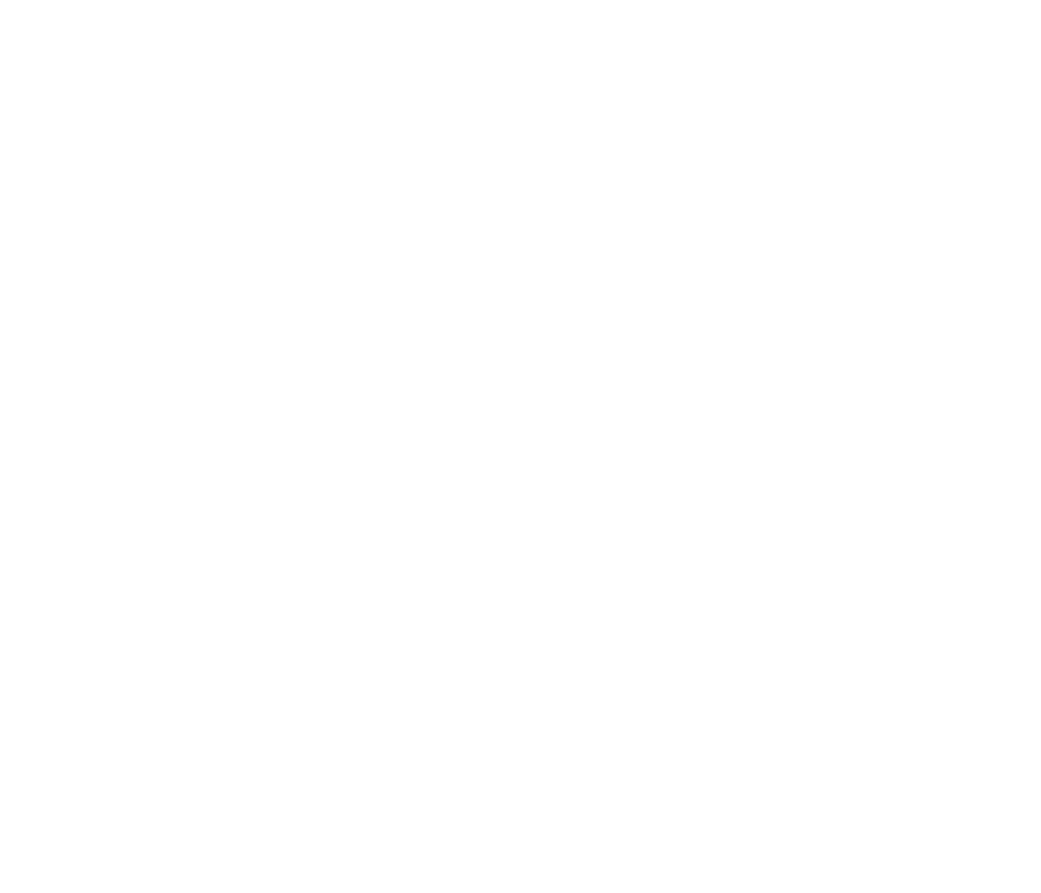
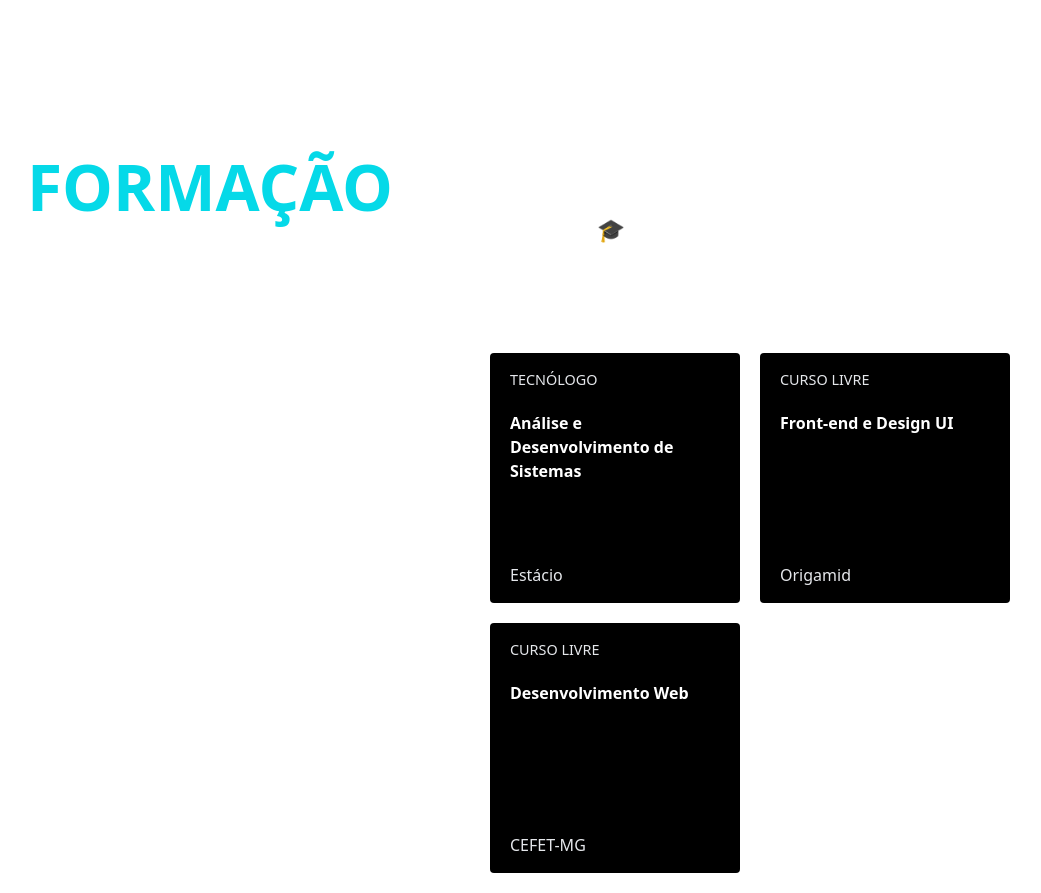
Before and after one commit to pedromakaveli/portfolio, a Vue app: page / in a window 1280 px wide. Shown: the part 1740-2633 px from the top of the page, without its empty margins (150-1191 px from the left). Before the commit the page ends 2599 px from the top, so only its background shows below. Built offline with nearby package versions, Linux system fonts and the light colour scheme.

Commit message:
Alter formation section

```diff
--- a/src/components/formacaoSection.vue
+++ b/src/components/formacaoSection.vue
@@ -1,27 +1,24 @@
 <template>
     <!-- Inicia a div do portfolio -->
-    <div class="mt-20 pt-10 md:pt-20 pb-5 px-20 min-h-screen">
-        <div class="container mx-auto">
-            <h1 data-aos="fade-right" data-aos-duration="600" id="formation" class="text-center cursor-pointer font-bold font-montserrat text-sky-100 text-[1.5rem] md:text-[2rem] hover:text-cyan-400">
-                <span class="text-cyan-400 text-[2.2rem]">{</span>🎓 Formação <span class="text-cyan-400 text-[2.2rem]">}</span></h1>
+    <div class="mt-20 pt-10 md:pt-20 pb-5 px-20 min-h-screen grid grid-cols-1 lg:grid-cols-2">
 
-                <div class="gap-10 grid mt-10 md:flex justify-center content-center items-center min-h-[70vh]">
-                    <div data-aos="flip-left" data-aos-duration="2000" v-for="(formacao, index) in formacao" :key="index" class="flex flex-col gap-2 h-[400px] w-[600px] px-10 py-[50px] course formation-bg border-solid border-[1px] border-gray-700 ease-in-out duration-150">
+        <h1 class="text-center text-[2rem] md:text-[3rem] xl:text-[4rem] text-cyan-bright font-bold">FORMAÇÃO</h1>
 
-                        <div class="flex-grow cursor-pointer">
-                            <h1 :class="{
-                                    'detail-blue': formacao.instituicao === 'Estácio' || formacao.instituicao === 'CEFET-MG',
-                                    'detail-purple': formacao.instituicao === 'Origamid'
-                                }" class="flex-grow text-white text-[1.6rem] font-montserrat uppercase font-bold">
-                                {{formacao.instituicao}}
+        <div>
+            <p class="text-center md:text-center lg:text-start xl:text-start mt-10 text-white text-[1.2rem] lg:text-[1.3rem] xl:text-[1.4rem] max-w-[65ch]">Minha mais recente experiência acadêmica foi o mestrado 🎓 que fiz no exterior em UX Design. Além disso me mantenho sempre atualizado com cursos intensivos online. </p>
 
-                            </h1>
+            <div class="mt-10 grid grid-cols-1 xl:flex xl:flex-wrap xl:content-between xl:items-start gap-5 ">
+                <div v-for="course, index in formacao" :key="index" class="flex gap-5 flex-col bg-[#000] w-[100%] xl:w-[250px] xl:h-[250px] rounded text-white py-4 px-5">
+                    <h1 class="text-gray-200 text-[0.90rem] uppercase">{{course.tipo}}</h1>
+                    <h2 class="font-bold max-w-[25ch]">{{course.curso}}</h2>
+                    <div class="flex-grow"></div> <!-- Adiciona espaço entre o texto e o título -->
+                    <div class="flex flex-col justify-end"> <!-- Container para alinhar o título no final -->
+                        <h2 class="text-gray-200">{{course.instituicao}}</h2>
+                    </div>
+                </div>
 
-                            <span class="text-white font-montserrat text-[.88rem]">{{formacao.tipo}} em {{formacao.curso}}</span>
-                        </div>
-                    </div>
+            </div>
 
-                </div>
         </div>
     </div>
 <!-- Finaliza a div do portfolio -->
--- a/src/components/portfolioSection.vue
+++ b/src/components/portfolioSection.vue
@@ -1,7 +1,7 @@
 <template>
     <!-- Inicia a div do portfolio -->
     <div class="md:pt-5 pb-5 px-20 min-h-[100vh]">
-        <div class="container mx-auto">
+        <div>
             <div class="grid justify-items-center gap-10 items-center">
                 <h1 id="portfolio" class="cursor-pointer font-montserrat text-sky-100 text-[1.4rem] sm:text-[1.5rem] md:text-[2rem] hover:text-cyan-400">
                     <span class="text-cyan-400 text-[2rem] sm:text-[2rem] md:text-[2.2rem]">{</span> Meus projetos <span class="text-cyan-400 text-[2rem] sm:text-[2rem] md:text-[2.2rem]">}</span>
```
